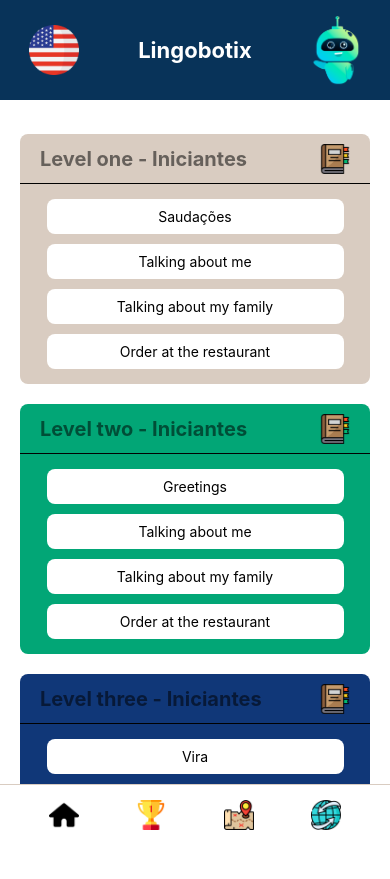
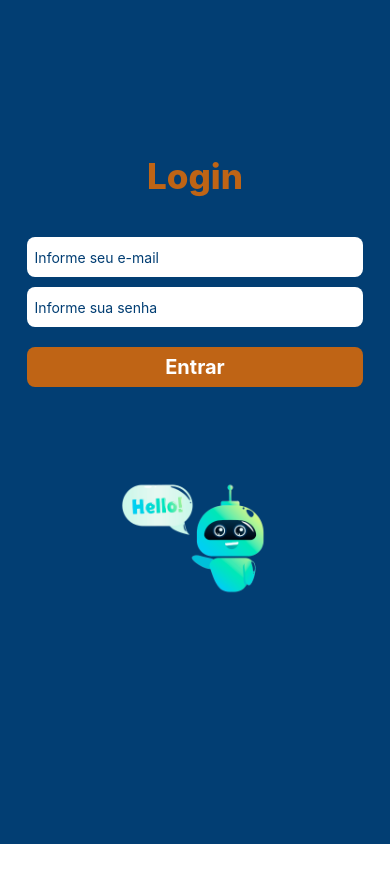
Before and after one commit to zezerinomattos/Lingobotix_app, a React Native app: screen /SignIn in a window 390 px wide. After the commit the page ends 844 px from the top, so only its background shows below. Built offline with nearby package versions, Linux system fonts and the light colour scheme.

Commit message:
Tela para fazer login foi projetada e está aguardando para criar a função

```diff
--- a/src/pages/SignIn/index.tsx
+++ b/src/pages/SignIn/index.tsx
@@ -1,11 +1,39 @@
-import React from 'react';
-import { View, Text } from 'react-native';
+import React, {useState} from 'react';
+import { View, Text, TextInput, TouchableOpacity, Image } from 'react-native';
+
+// MY IMPORTS
+import styles from './styles';
 
 
 export default function SignIn(){
+
+    const [email, setEmail] = useState('');
+    const [password, setPassword] = useState('');
+
+    const [message, setMessage] = useState('');
+
+    async function hendleLogin(){
+        alert(`email ${email} - password ${password}`);
+    }
+
     return(
-        <View>
-            <Text>Login</Text>
+        <View style={styles.container}>
+            <Text style={styles.textTitle}>
+                Login
+            </Text>
+            <View style={styles.inputContainer}>
+                <TextInput style={styles.input} placeholder='Informe seu e-mail' placeholderTextColor={'#023E73'} value={email} onChangeText={setEmail}/>
+
+                <TextInput style={styles.input} secureTextEntry={true} placeholder='Informe sua senha' placeholderTextColor={'#023E73'} value={password} onChangeText={setPassword}/>
+
+                {message && <Text style={styles.message}>{message}</Text>}
+
+                <TouchableOpacity style={styles.button} onPress={hendleLogin}>
+                    <Text style={styles.textButton}>Entrar</Text>
+                </TouchableOpacity>
+            </View>
+
+            <Image source={require('../../images/LingoP.png')} resizeMode='contain' style={{width: 150}}/>
         </View>
     );
 }
--- /dev/null
+++ b/src/pages/SignIn/styles.tsx
@@ -0,0 +1,55 @@
+import { StyleSheet } from 'react-native';
+
+const styles = StyleSheet.create({
+    container: {
+        flex: 1,
+        backgroundColor: '#023E73',
+        alignItems: 'center',
+        justifyContent: 'center'
+    },
+    textTitle: {
+        fontSize: 35,
+        color: '#BF6415',
+        fontWeight: '800',
+        marginBottom: 20
+    },
+    inputContainer:{
+        width: '95%',
+        alignItems: 'center',
+        justifyContent: 'center',
+        paddingHorizontal: 8,
+        marginTop: 20,
+    },
+    input: {
+        width: '95%',
+        height: 40,
+        backgroundColor: '#FFF',
+        marginBottom: 10,
+        borderRadius: 8,
+        paddingHorizontal: 8,
+        color: '#083359'
+    },
+    button:{
+        backgroundColor: '#BF6415',
+        width: '95%',
+        height: 40,
+        borderRadius: 8,
+        justifyContent: 'center',
+        alignItems: 'center',
+        marginVertical: 10
+    },
+    textButton:{
+        color: '#FFF',
+        fontSize: 20,
+        fontWeight: 'bold'
+    },
+    message: {
+        color: '#F21616',
+        fontSize: 18,
+        textAlign: 'center',
+        marginBottom: 10,
+        fontWeight: '600'
+    }
+});
+
+export default styles;
--- a/src/routes/app.routes.tsx
+++ b/src/routes/app.routes.tsx
@@ -5,13 +5,14 @@ import { createNativeStackNavigator } from '@react-navigation/native-stack';
 // MY IMPORTS
 import Home from '../pages/Home';
 import Conversation from '../pages/Conversation';
+import SignIn from '../pages/SignIn';
 
 const Stack  = createNativeStackNavigator();
 
 function AppRoutes(){
     return(
         <Stack.Navigator>
-            <Stack.Screen name='Home' component={Home} options={ { headerShown: false} }/>
+            <Stack.Screen name='SignIn' component={SignIn} options={ { headerShown: false} }/>
         </Stack.Navigator>
     );
 }
```
